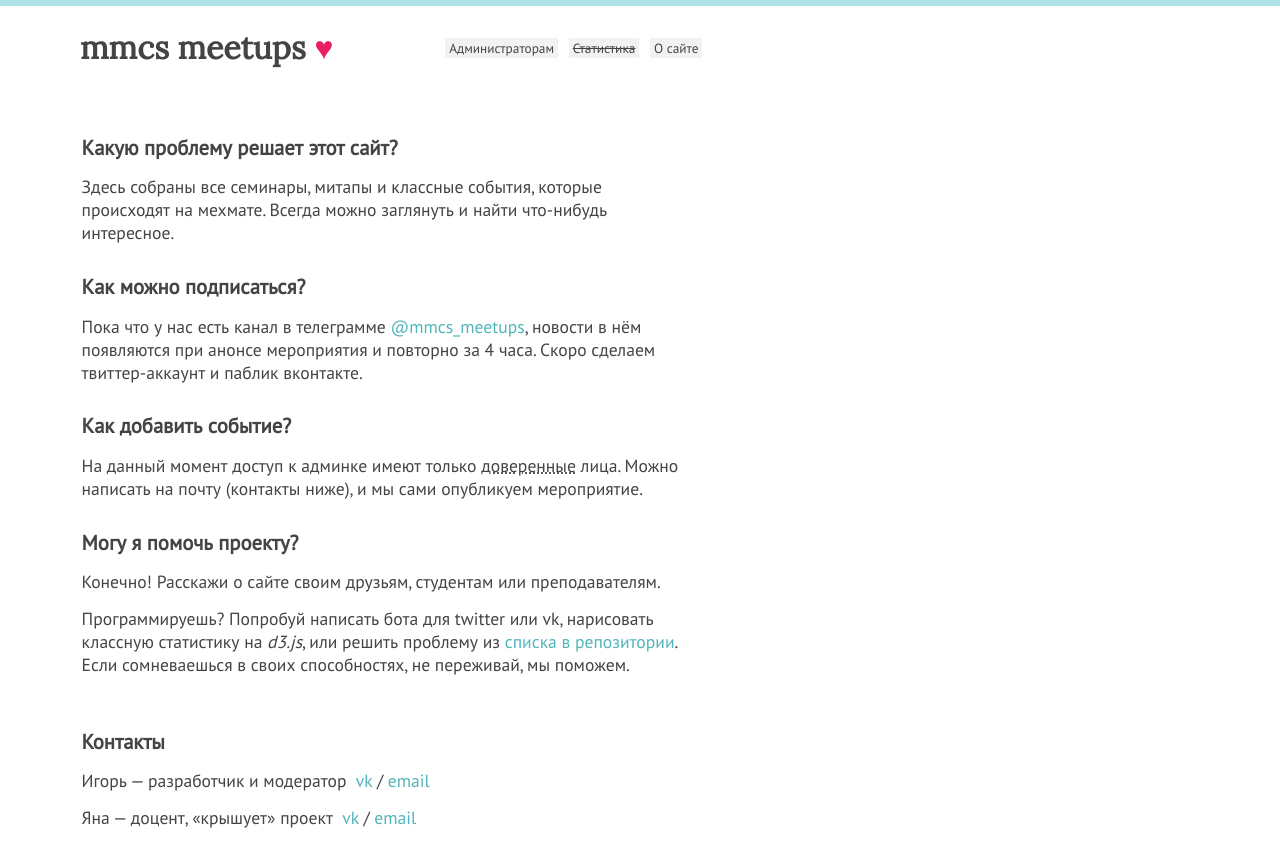
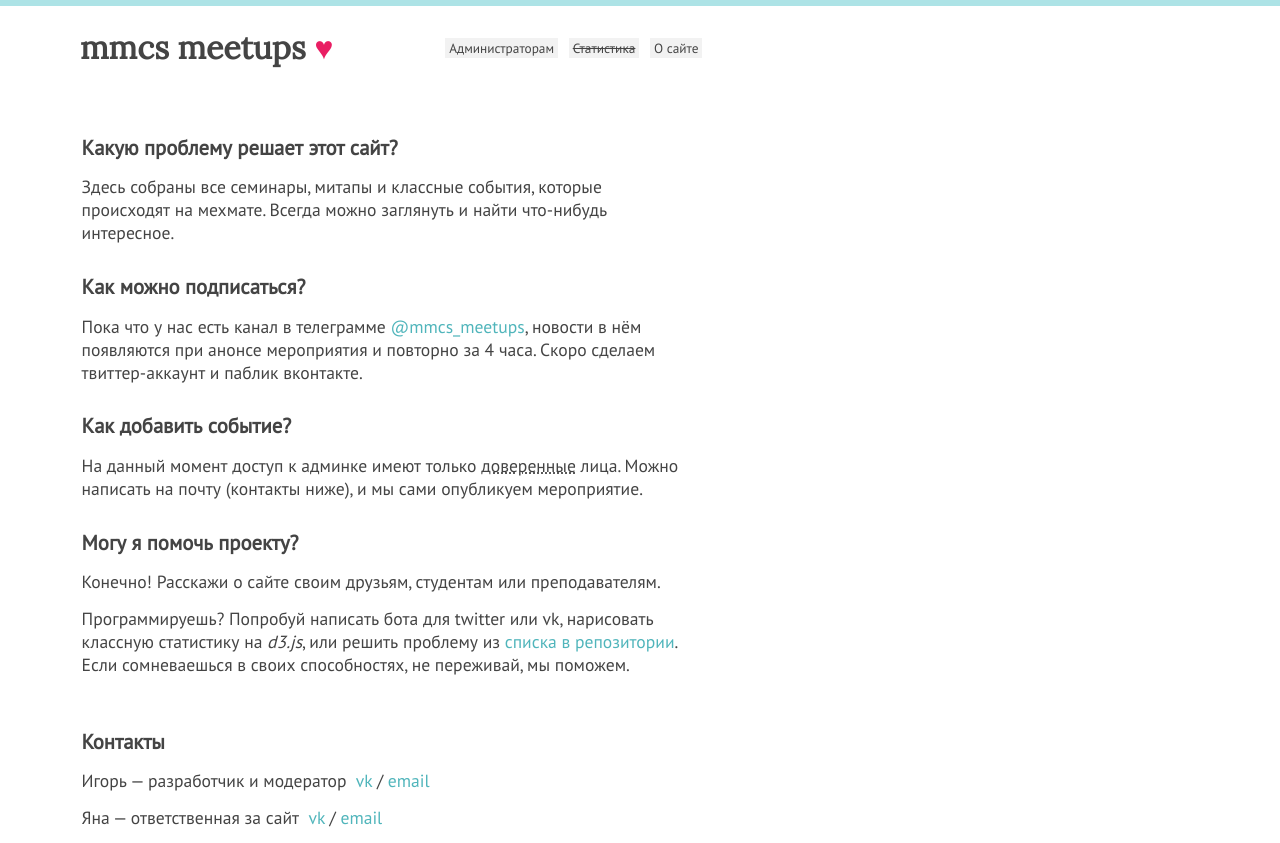
Before and after one commit to xamgore/mmcs-meetups, a Vue app: page /about in a window 1280 px wide. Built offline with nearby package versions, Linux system fonts and the light colour scheme.

Commit message:
Change Yana's role in the contacts section

```diff
--- a/src/components/pages/about.vue
+++ b/src/components/pages/about.vue
@@ -65,7 +65,7 @@
 
         {
           name: 'Яна',
-          about: 'доцент, «крышует» проект',
+          about: 'ответственная за сайт',
           vk: 'https://vk.com/id297003875',
           email: {
             key: '01NwdxQLAH4bVYVgSxQydqhA',
```
